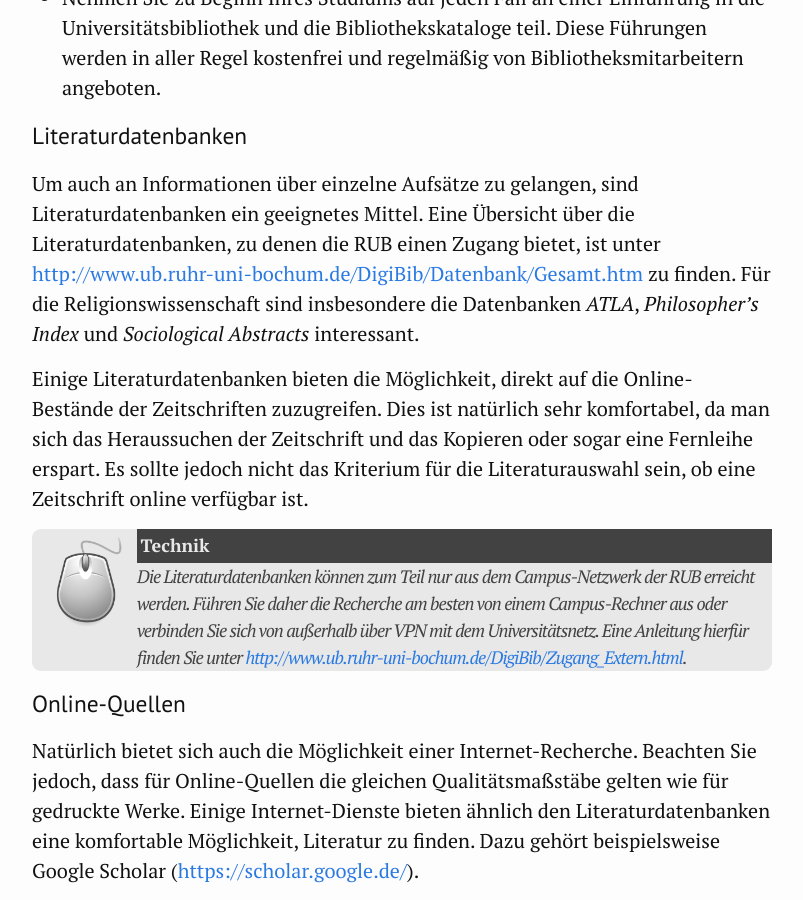
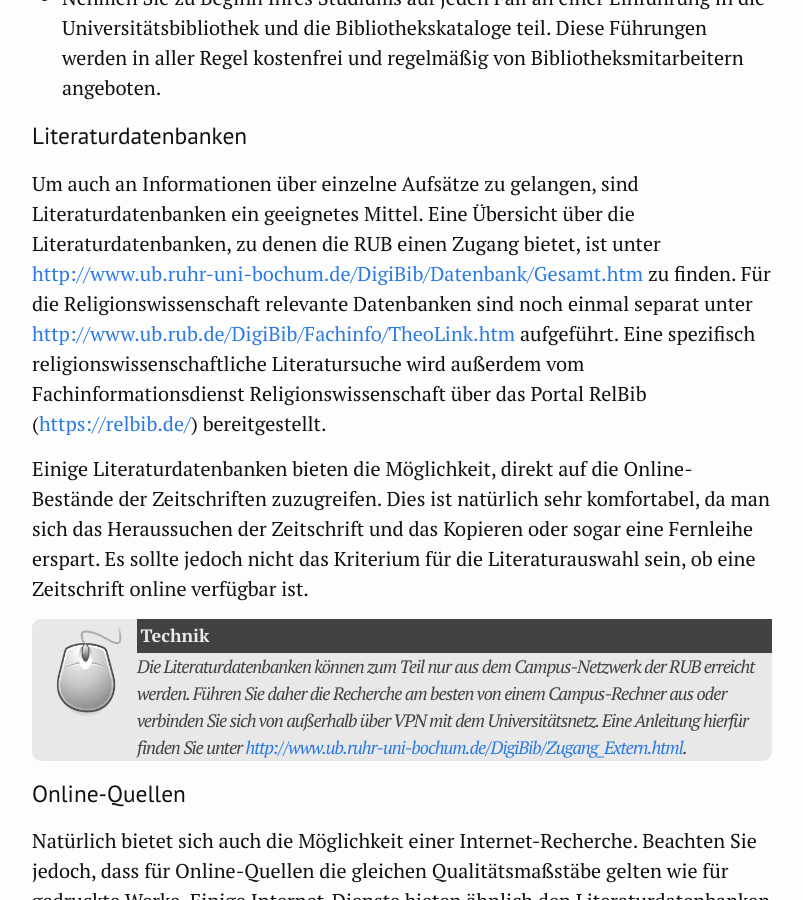
Before and after one commit to CERES-RUB/wissenschaftliches-arbeiten, a Jekyll site: the page built from 04_Literatur.md, in a window 1280 px wide and 900 px high, scrolled down 3785 px. Shown: the whole window, without its empty margins (238-1041 px from the left). Built offline with Jekyll 4.4.1, drawn with Linux system fonts in a browser that asks for light colours.

Commit message:
Übersicht über Literaturdatenbanken aktualisiert

```diff
--- a/04_Literatur.md
+++ b/04_Literatur.md
@@ -69,7 +69,7 @@ Bibliothekskataloge sind in der Regel nicht dazu geeignet, Aufsätze in Sammelb
 
 ### Literaturdatenbanken
 
-Um auch an Informationen über einzelne Aufsätze zu gelangen, sind Literaturdatenbanken ein geeignetes Mittel. Eine Übersicht über die Literaturdatenbanken, zu denen die RUB einen Zugang bietet, ist unter <http://www.ub.ruhr-uni-bochum.de/DigiBib/Datenbank/Gesamt.htm> zu finden. Für die Religionswissenschaft sind insbesondere die Datenbanken *ATLA*, *Philosopher’s Index* und *Sociological Abstracts* interessant.
+Um auch an Informationen über einzelne Aufsätze zu gelangen, sind Literaturdatenbanken ein geeignetes Mittel. Eine Übersicht über die Literaturdatenbanken, zu denen die RUB einen Zugang bietet, ist unter <http://www.ub.ruhr-uni-bochum.de/DigiBib/Datenbank/Gesamt.htm> zu finden. Für die Religionswissenschaft relevante Datenbanken sind noch einmal separat unter <http://www.ub.rub.de/DigiBib/Fachinfo/TheoLink.htm> aufgeführt. Eine spezifisch religionswissenschaftliche Literatursuche wird außerdem vom Fachinformationsdienst Religionswissenschaft über das Portal RelBib (<https://relbib.de/>) bereitgestellt.
 
 Einige Literaturdatenbanken bieten die Möglichkeit, direkt auf die Online-Bestände der Zeitschriften zuzugreifen. Dies ist natürlich sehr komfortabel, da man sich das Heraussuchen der Zeitschrift und das Kopieren oder sogar eine Fernleihe erspart. Es sollte jedoch nicht das Kriterium für die Literaturauswahl sein, ob eine Zeitschrift online verfügbar ist.
 
```
